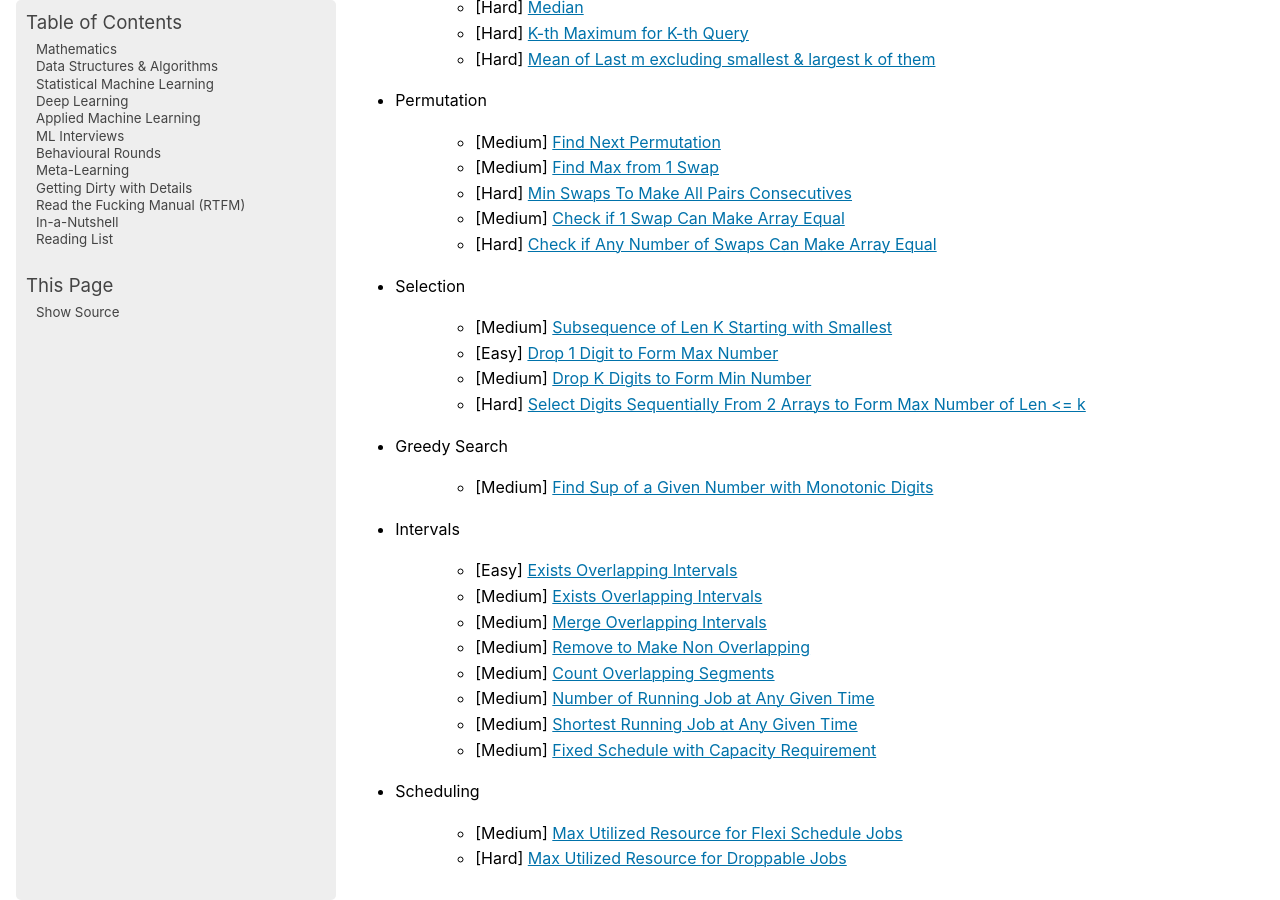
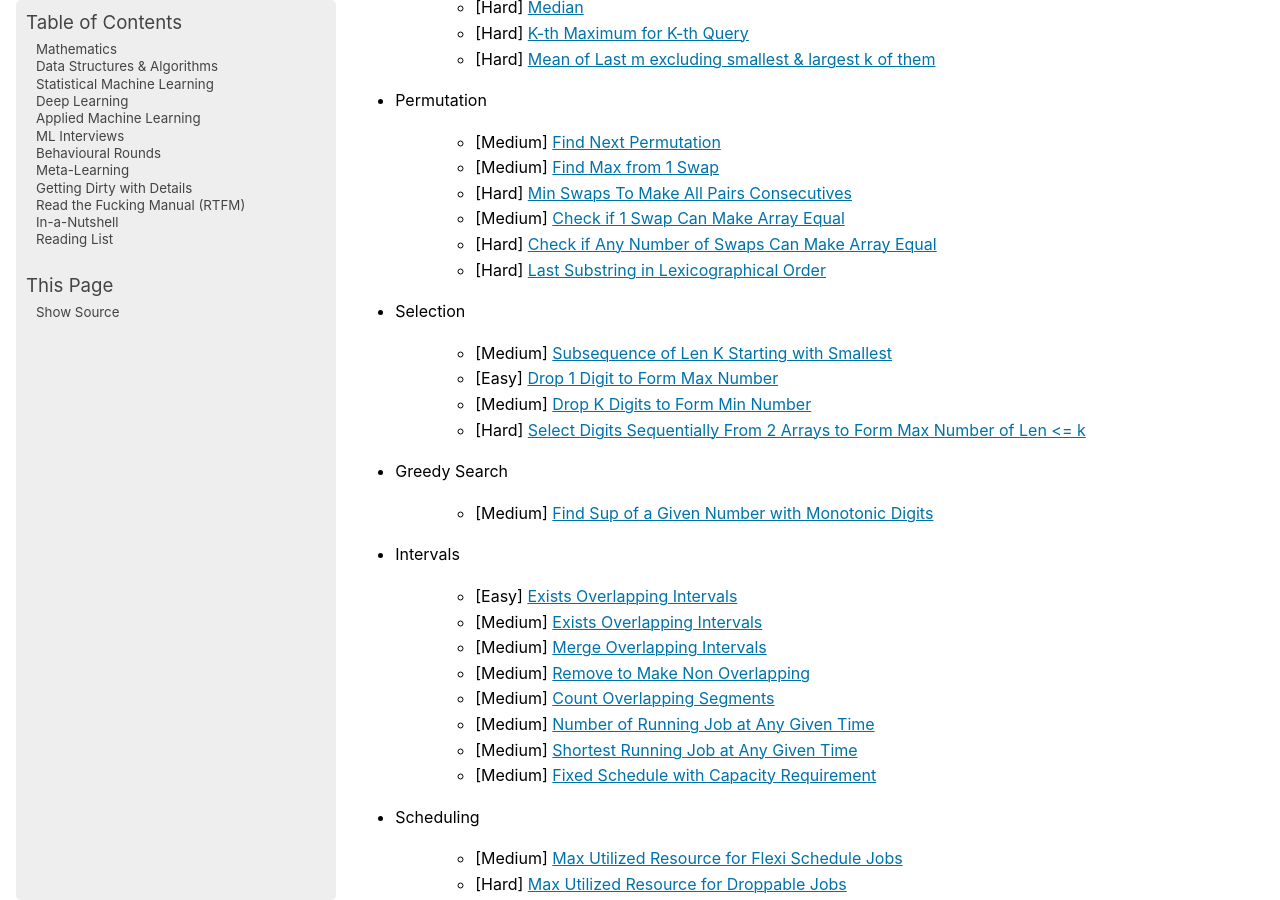
Before and after one commit to uselesstechjunks/leetcode, a Sphinx documentation site: the page built from docs/source/dsa/qb.rst, in a window 1280 px wide and 900 px high, scrolled down 2359 px. Built offline with Sphinx 7.4.7, drawn with Linux system fonts in a browser that asks for light colours; pages that are not in the unit, such as notebooks, are missing from menus.

Commit message:
Update qb.rst

```diff
--- a/docs/source/dsa/qb.rst
+++ b/docs/source/dsa/qb.rst
@@ -94,6 +94,7 @@ Arrays
 	- [Hard] `Min Swaps To Make All Pairs Consecutives <https://leetcode.com/problems/couples-holding-hands/>`_
 	- [Medium] `Check if 1 Swap Can Make Array Equal <https://leetcode.com/problems/check-if-one-string-swap-can-make-strings-equal/description/>`_
 	- [Hard] `Check if Any Number of Swaps Can Make Array Equal <https://leetcode.com/problems/k-similar-strings/description/>`_
+	- [Hard] `Last Substring in Lexicographical Order <https://leetcode.com/problems/last-substring-in-lexicographical-order/description/>`_
 - Selection
 
 	- [Medium] `Subsequence of Len K Starting with Smallest <https://leetcode.com/problems/find-the-most-competitive-subsequence/description/>`_
```
